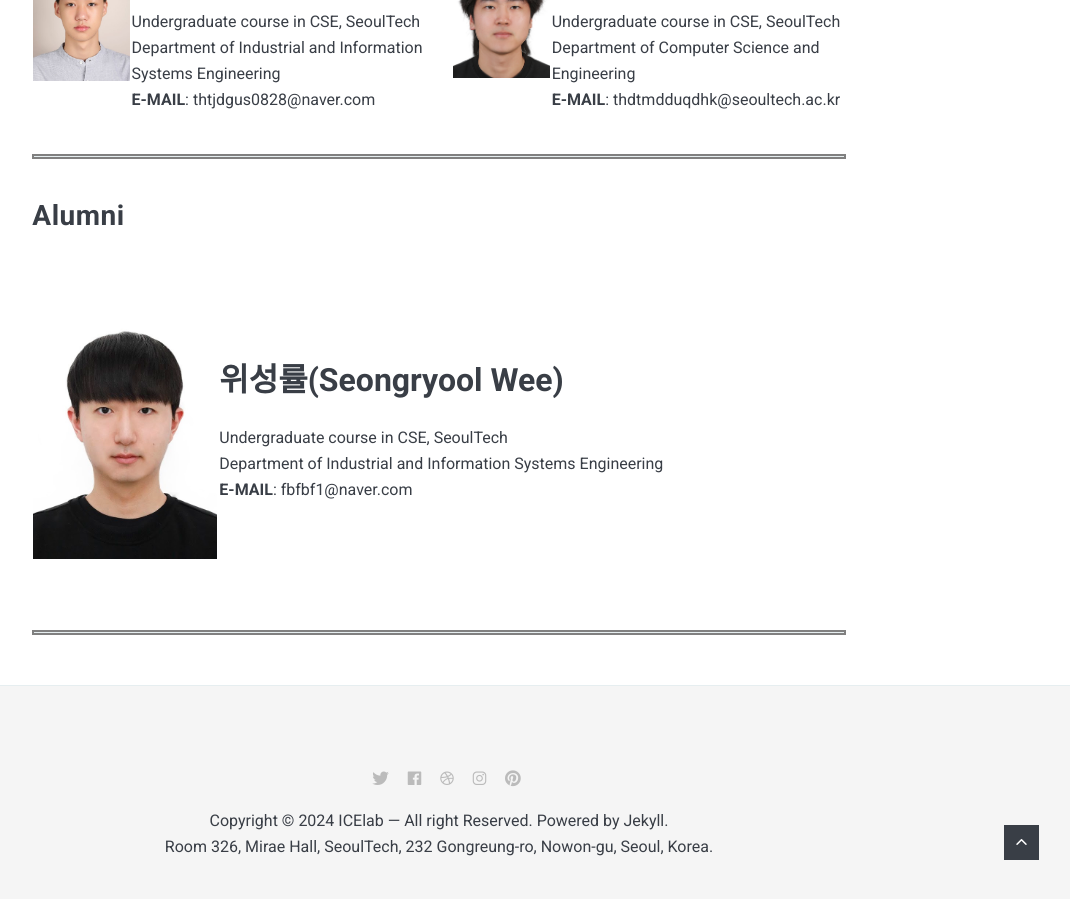
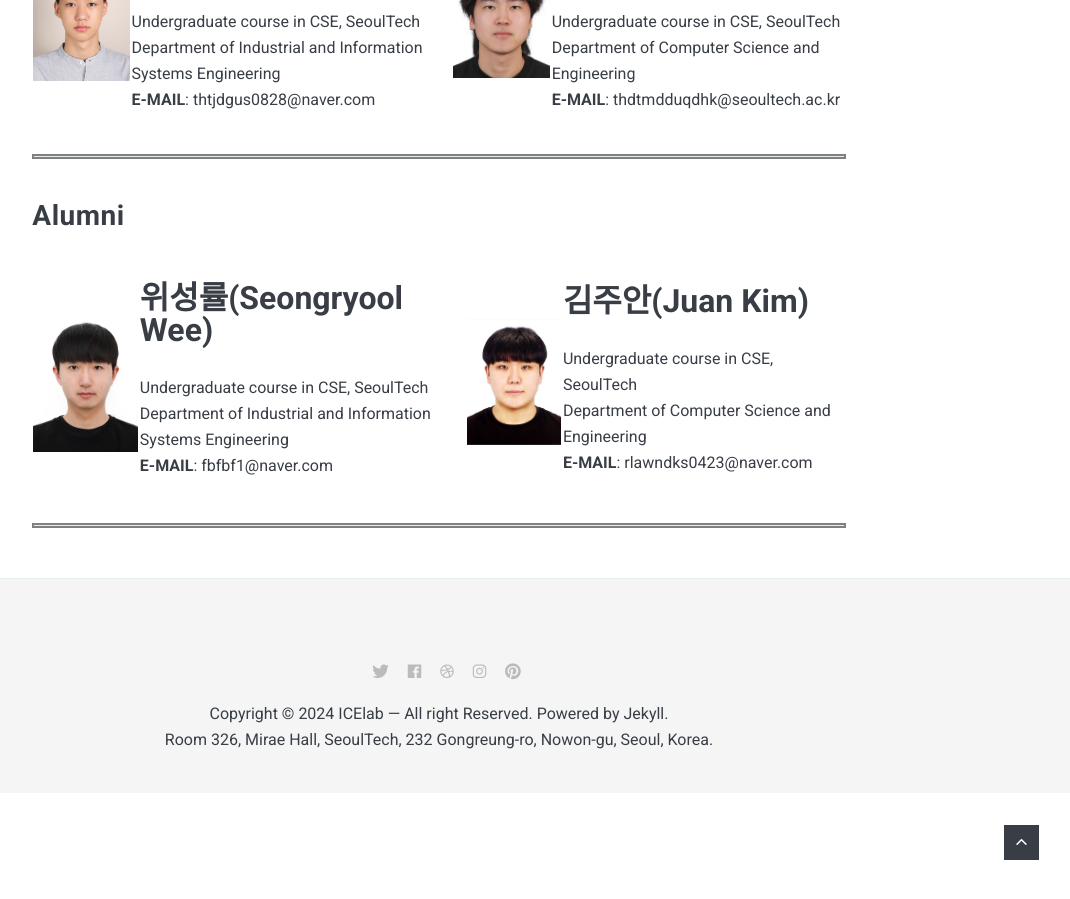
Before and after one commit to Icelab-2020/icelab-2020.github.io, a Jekyll site: the page built from _pages/01_members.md, in a window 1280 px wide and 900 px high, scrolled down 2136 px. Shown: the whole window, without its empty margins (201-1271 px from the left). Built offline with Jekyll 4.4.1, drawn with Linux system fonts in a browser that asks for light colours; nearby versions of some CDN libraries.

Commit message:
Update 01_members.md

```diff
--- a/_pages/01_members.md
+++ b/_pages/01_members.md
@@ -46,7 +46,7 @@ permalink: /01_members/
 
 |    |    |
 |:---|:---|
-| ![iot]({{site.baseurl}}/images/sw.jpg){: width="184"; height="248"} | <b><span style="font-size:200%">위성률(Seongryool Wee)</span></b><br><br> Undergraduate course in CSE, SeoulTech   <br> Department of Industrial and Information Systems Engineering  <br> **E-MAIL**: fbfbf1@naver.com |
+| ![iot]({{site.baseurl}}/images/sw.jpg){: width="184"; height="248"} | <b><span style="font-size:200%">위성률(Seongryool Wee)</span></b><br><br> Undergraduate course in CSE, SeoulTech   <br> Department of Industrial and Information Systems Engineering  <br> **E-MAIL**: fbfbf1@naver.com | ![iot]({{site.baseurl}}/images/jk.jpg){: width="165" height="235"} |  <b><span style="font-size:200%">김주안(Juan Kim)</span></b><br><br> Undergraduate course in CSE, SeoulTech   <br> Department of Computer Science and Engineering  <br> **E-MAIL**: rlawndks0423@naver.com |
 
 <hr style="border:2px solid gray">
 
```
